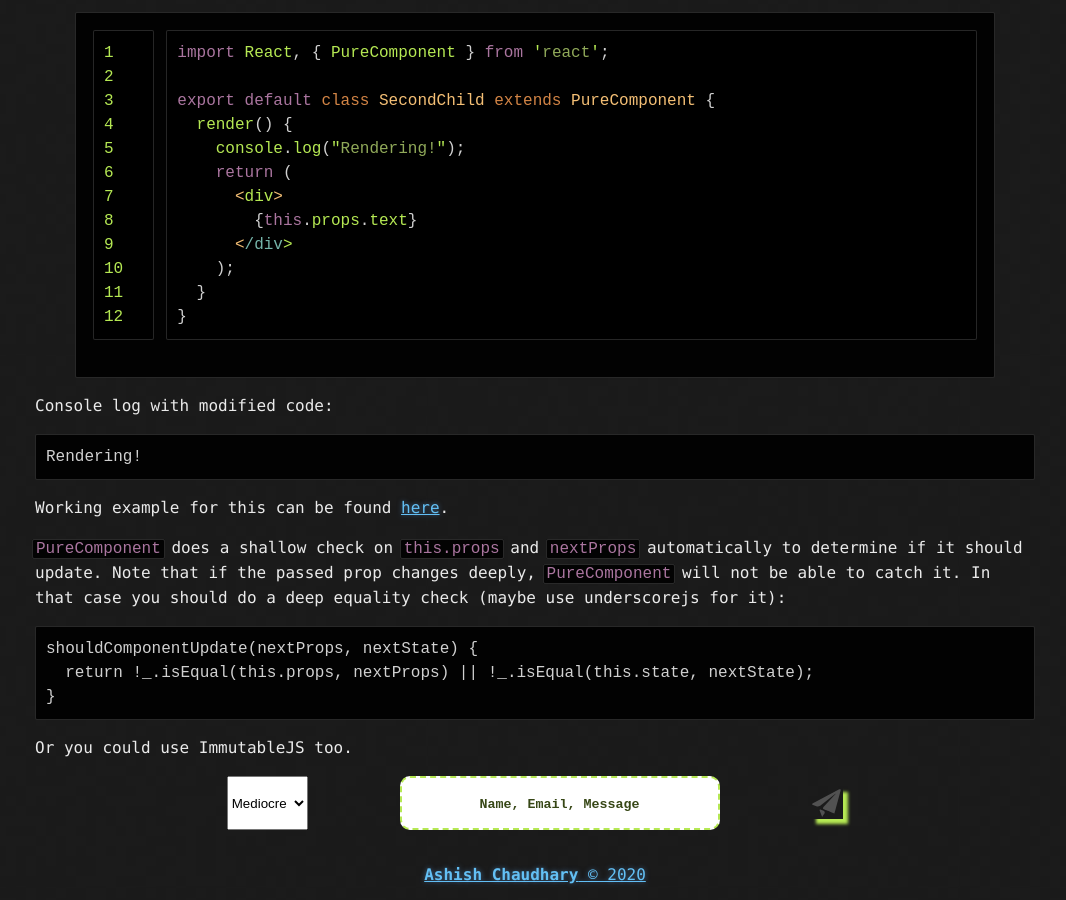
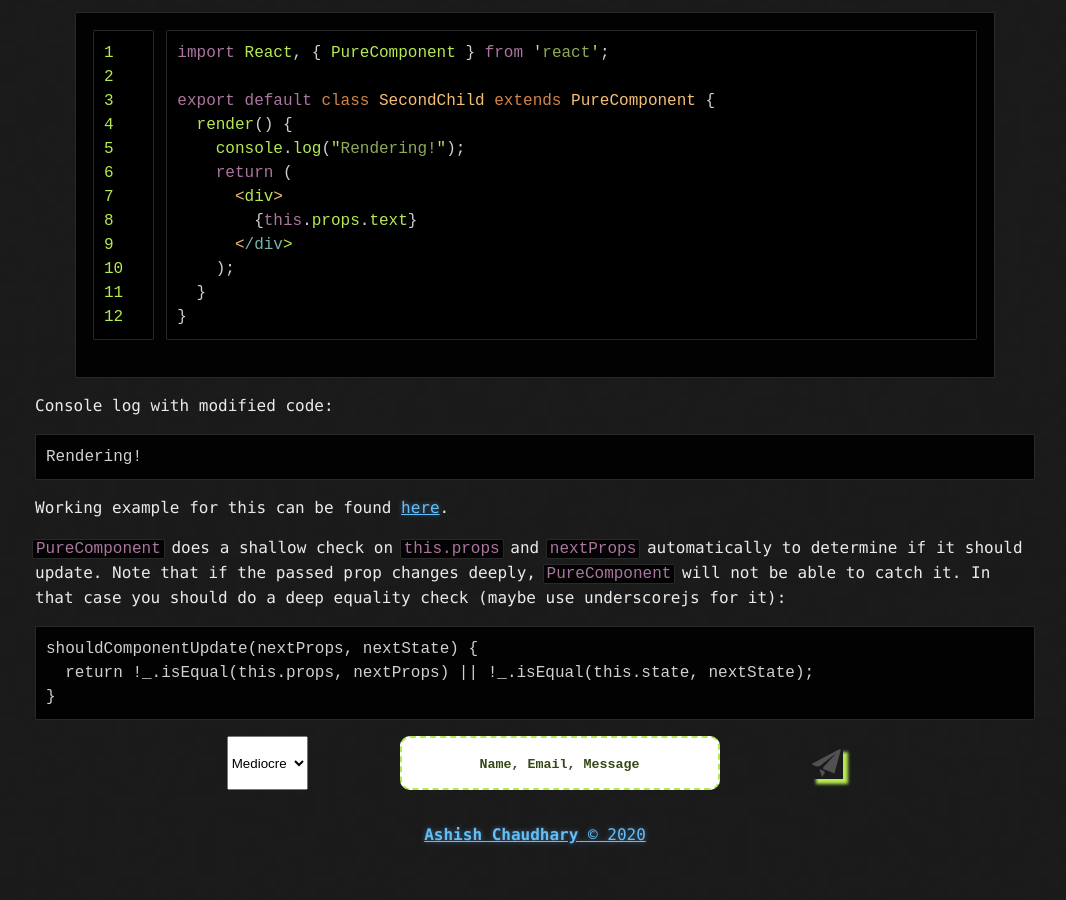
Before and after one commit to tocttou/tocttou.github.io, a Jekyll site: the page built from _posts/2017-03-27-using-purecomponent-to-prevent-wasted-renders-in-react.md, in a window 1280 px wide and 900 px high, scrolled down 2305 px. Shown: the whole window, without its empty margins (105-1171 px from the left). Built offline with Jekyll 4.4.1, drawn with Linux system fonts in a browser that asks for light colours; nearby versions of some CDN libraries; comment, search, counter and statistics services are not loaded; after the commit the page ends 3165 px from its top, so only the background shows below that.

Commit message:
Update 2017-03-27-using-purecomponent-to-prevent-wasted-renders-in-react.md

````diff
--- a/_posts/2017-03-27-using-purecomponent-to-prevent-wasted-renders-in-react.md
+++ b/_posts/2017-03-27-using-purecomponent-to-prevent-wasted-renders-in-react.md
@@ -111,5 +111,3 @@ shouldComponentUpdate(nextProps, nextState) {
   return !_.isEqual(this.props, nextProps) || !_.isEqual(this.state, nextState);
 }
 ```
-
-Or you could use ImmutableJS too.
````
